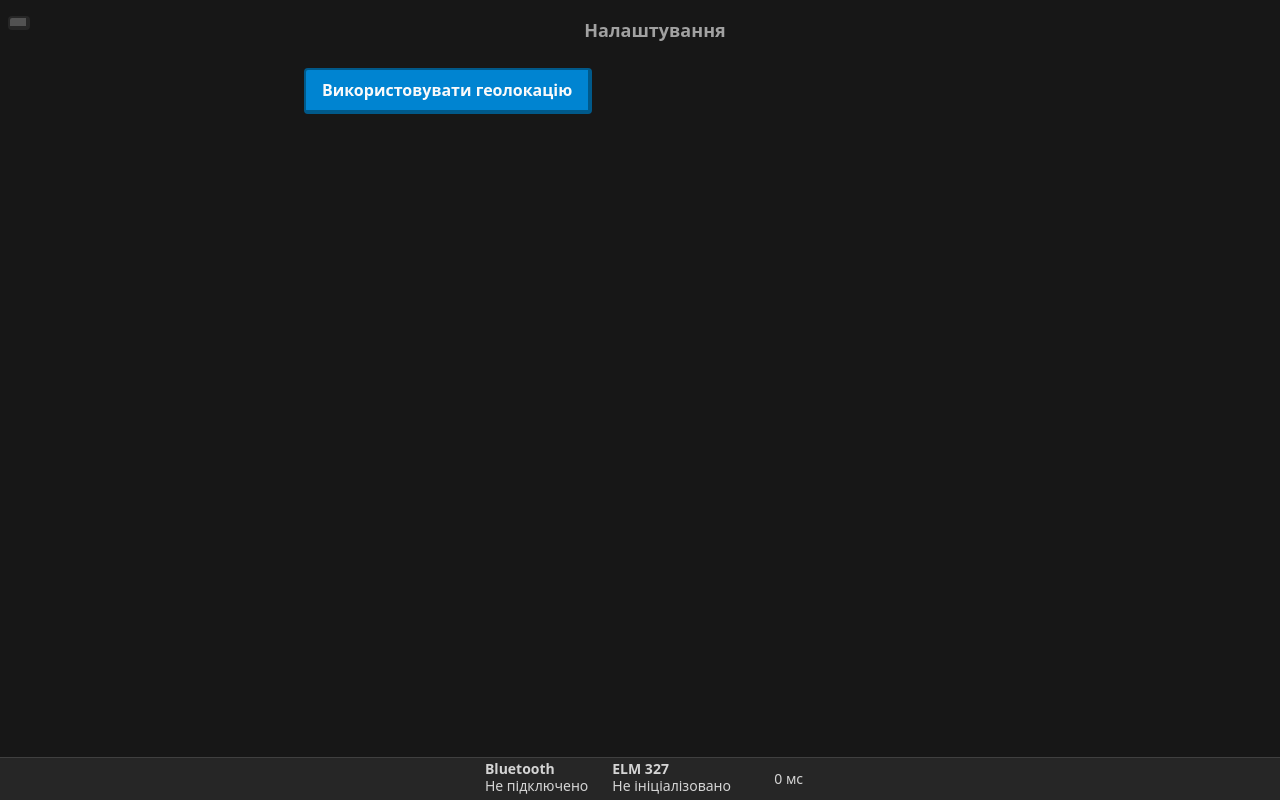
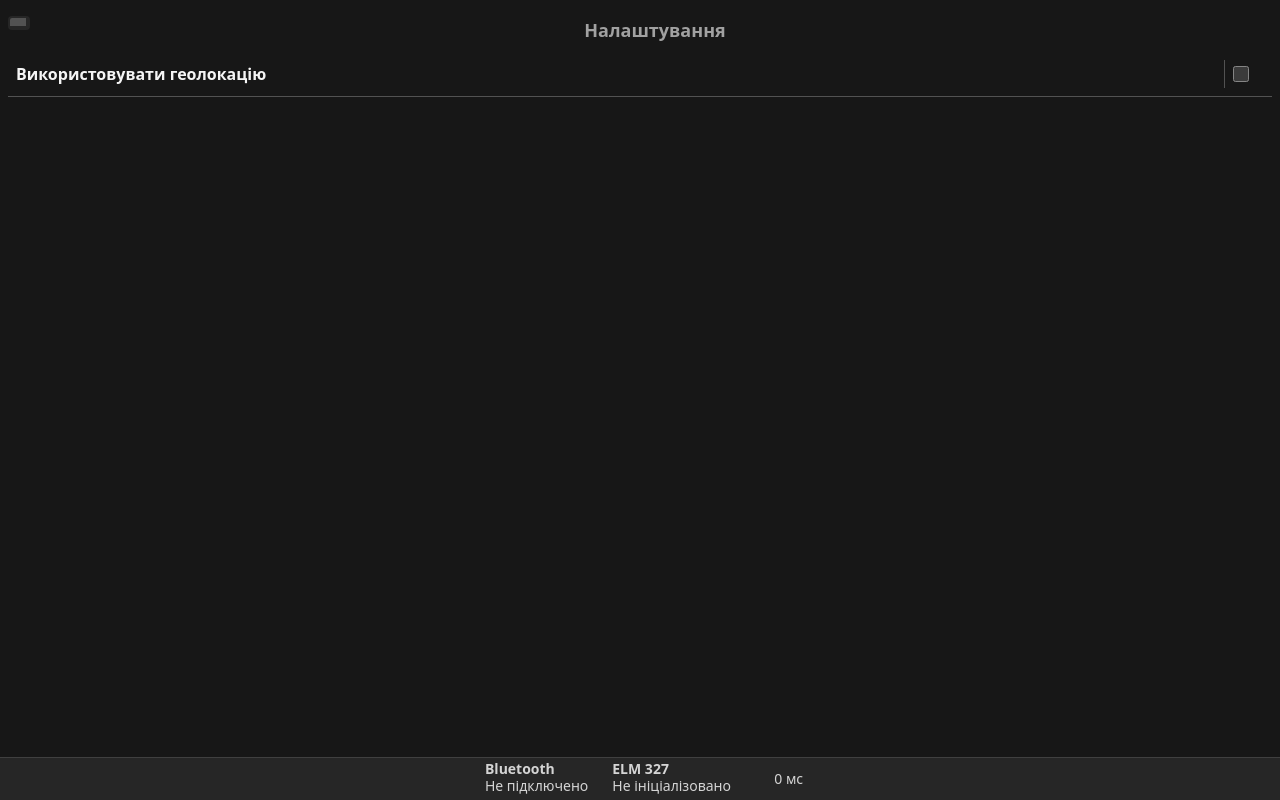
Before and after one commit to Tuoris/niro-spy, a SvelteKit app: page /settings in a window 1280 px wide. Built offline with nearby package versions, Linux system fonts and the light colour scheme; what @iconify/tailwind4 would draw is missing.

Commit message:
Fix geolocation

```diff
--- a/src/lib/bluetooth.store.svelte.ts
+++ b/src/lib/bluetooth.store.svelte.ts
@@ -7,8 +7,8 @@ import {
 	type FieldType
 } from './common/constants/common-params.constants';
 import { paramsState } from './params.svelte';
-import { pollGeolocation, stopPollingGeolocation } from './pollGeolocation.svelte';
-import { isGeolocationAllowed } from './settings.store.svelte';
+import { pollGeolocation, stopPollingGeolocation } from './geolocation.svelte';
+import { getGeolocationSettingEnabled } from './settings.store.svelte';
 
 export const bluetoothState = $state({
 	serialConnectionStatus: 'idle',
@@ -139,7 +139,7 @@ export async function mockStartDataReading() {
 		for (const field of Object.values(PARAM_FIELDS)) {
 			if (
 				([PARAM_FIELDS.SPEED_GPS, PARAM_FIELDS.ALTITUDE_GPS] as string[]).includes(field) &&
-				isGeolocationAllowed()
+				getGeolocationSettingEnabled()
 			) {
 				continue;
 			}
--- a/src/lib/pollGeolocation.svelte.ts
+++ b/src/lib/geolocation.svelte.ts
@@ -1,6 +1,16 @@
 import { PARAM_FIELDS, type FieldType } from './common/constants/common-params.constants';
 import { paramsState } from './params.svelte';
 import { settingsStore } from './settings.store.svelte';
+
+export const getGeolocationPermission = async () => {
+	if (!navigator.permissions) {
+		return 'not available';
+	}
+
+	const geolocationPermission = await navigator.permissions.query({ name: 'geolocation' });
+
+	return geolocationPermission.state;
+};
 
 const options = {
 	enableHighAccuracy: true,
@@ -13,7 +23,7 @@ let geolocationWatchId: any;
 const positionCallback: PositionCallback = (pos) => {
 	const coords = pos.coords;
 
-	const { altitude, speed: speedMs } = coords;
+	const { altitude, speed: speedMetersPerSecond, accuracy } = coords;
 
 	const now = new Date().valueOf();
 	if (altitude) {
@@ -28,8 +38,15 @@ const positionCallback: PositionCallback = (pos) => {
 		});
 	}
 
-	if (speedMs) {
-		const speed = (speedMs * 3600) / 1000;
+	if (speedMetersPerSecond) {
+		if (accuracy && accuracy > 5) {
+			return;
+		}
+
+		const speedKmPerHour = (speedMetersPerSecond * 3600) / 1000;
+
+		if (speedKmPerHour < 0 || speedKmPerHour > 200) {
+		}
 
 		const field = PARAM_FIELDS.SPEED_GPS;
 		if (!paramsState.values[field as FieldType]) {
@@ -38,7 +55,7 @@ const positionCallback: PositionCallback = (pos) => {
 
 		paramsState.values[field as FieldType].push({
 			timestamp: now,
-			value: speed
+			value: speedKmPerHour
 		});
 	}
 };
@@ -48,7 +65,7 @@ const positionErrorCallback: PositionErrorCallback = (err) => {
 };
 
 export const pollGeolocation = () => {
-	if (!settingsStore.geolocationAllowed) {
+	if (!settingsStore.geolocationEnabled) {
 		return;
 	}
 
--- a/src/lib/settings.store.svelte.ts
+++ b/src/lib/settings.store.svelte.ts
@@ -1,10 +1,22 @@
+import { getGeolocationPermission } from './geolocation.svelte';
+
 export const settingsStore = $state({
-	geolocationAllowed: false
+	geoLocationPermission: 'not available',
+	geolocationEnabled: false
 });
 
-navigator.permissions &&
-	navigator.permissions
-		.query({ name: 'geolocation' })
-		.then((permission) => (settingsStore.geolocationAllowed = permission.state === 'granted'));
+setTimeout(() => {
+	getGeolocationPermission().then((status) => {
+		settingsStore.geoLocationPermission = status;
+		settingsStore.geolocationEnabled =
+			status === 'granted' && `${window.localStorage.getItem('geolocationEnabled')}` === 'true';
+	});
+});
 
-export const isGeolocationAllowed = () => settingsStore.geolocationAllowed;
+export const changeGeolocationEnabled = async (newValue: boolean) => {
+	console.log({ newValue });
+	settingsStore.geolocationEnabled = newValue;
+	window.localStorage.setItem('geolocationEnabled', `${newValue}`);
+};
+
+export const getGeolocationSettingEnabled = () => settingsStore.geolocationEnabled;
--- a/src/routes/+layout.svelte
+++ b/src/routes/+layout.svelte
@@ -34,7 +34,7 @@
 		{/each}
 	</div>
 	<section class="flex h-full flex-col">
-		<main class="flex grow flex-col flex-wrap overflow-auto">
+		<main class="flex grow flex-col overflow-auto">
 			{@render children()}
 		</main>
 		<footer
--- a/src/routes/settings/+page.svelte
+++ b/src/routes/settings/+page.svelte
@@ -1,31 +1,36 @@
 <script lang="ts">
 	import ButtonLink from '$lib/components/button-link.svelte';
-	import Button from '$lib/components/button.svelte';
-	import { settingsStore } from '$lib/settings.store.svelte';
+	import { changeGeolocationEnabled, settingsStore } from '$lib/settings.store.svelte';
 
-	const isGeolocationSupported = navigator?.geolocation;
+	let geolocationEnabled = $derived(settingsStore.geolocationEnabled);
 
-	const geolocationRequest = $state({
-		idle: true,
-		loading: false,
-		error: false
-	});
-	const checkGeolocation = () => {
+	let currentGeolocationPermission = $derived(settingsStore.geoLocationPermission);
+
+	const tryChangeGeolocationSetting = (event: Event) => {
+		const target = event.target as HTMLInputElement;
+
+		const newValue = target.checked;
+
+		if (!newValue) {
+			changeGeolocationEnabled(false);
+			return;
+		}
+
+		if (currentGeolocationPermission === 'denied') {
+			return;
+		}
+
 		const options = {
 			enableHighAccuracy: true,
 			timeout: 5000,
 			maximumAge: 0
 		};
-		geolocationRequest.idle = false;
 		navigator.geolocation.getCurrentPosition(
 			() => {
-				geolocationRequest.loading = false;
-				geolocationRequest.error = false;
-				settingsStore.geolocationAllowed = true;
+				changeGeolocationEnabled(true);
 			},
 			() => {
-				geolocationRequest.loading = false;
-				geolocationRequest.error = true;
+				// currentGeolocationPermission = 'denied';
 			},
 			options
 		);
@@ -40,17 +45,27 @@
 		<h2 class="flex-grow text-center text-lg font-bold dark:text-neutral-400">Налаштування</h2>
 	</div>
 
-	<div class="mx-auto mt-4 mb-4 flex max-w-2xl flex-col">
-		<div>
-			<Button onclick={checkGeolocation} disabled={!isGeolocationSupported}
-				>{geolocationRequest.idle
-					? 'Використовувати геолокацію'
-					: geolocationRequest.loading
-						? 'Запит використання...'
-						: geolocationRequest.error
-							? 'Помилка'
-							: 'Використання геолокації дозволено'}</Button
-			>
+	<div>
+		<div class="flex items-center justify-between gap-2 border-b-1 border-neutral-600 p-2">
+			<div>
+				<div><strong>Використовувати геолокацію</strong></div>
+				{#if currentGeolocationPermission === 'granted' && !geolocationEnabled}
+					Натисніть на прапорець для використання
+				{:else if currentGeolocationPermission === 'not available'}
+					Недоступно
+				{:else if currentGeolocationPermission === 'denied'}
+					Використання геолокації заборонено
+				{/if}
+			</div>
+			<div class="basis-10 border-l-1 border-neutral-600 pt-1 pl-2">
+				<input
+					type="checkbox"
+					class="h-4 w-4"
+					checked={geolocationEnabled}
+					onclick={tryChangeGeolocationSetting}
+					disabled={currentGeolocationPermission === 'denied'}
+				/>
+			</div>
 		</div>
 	</div>
 </div>
```
